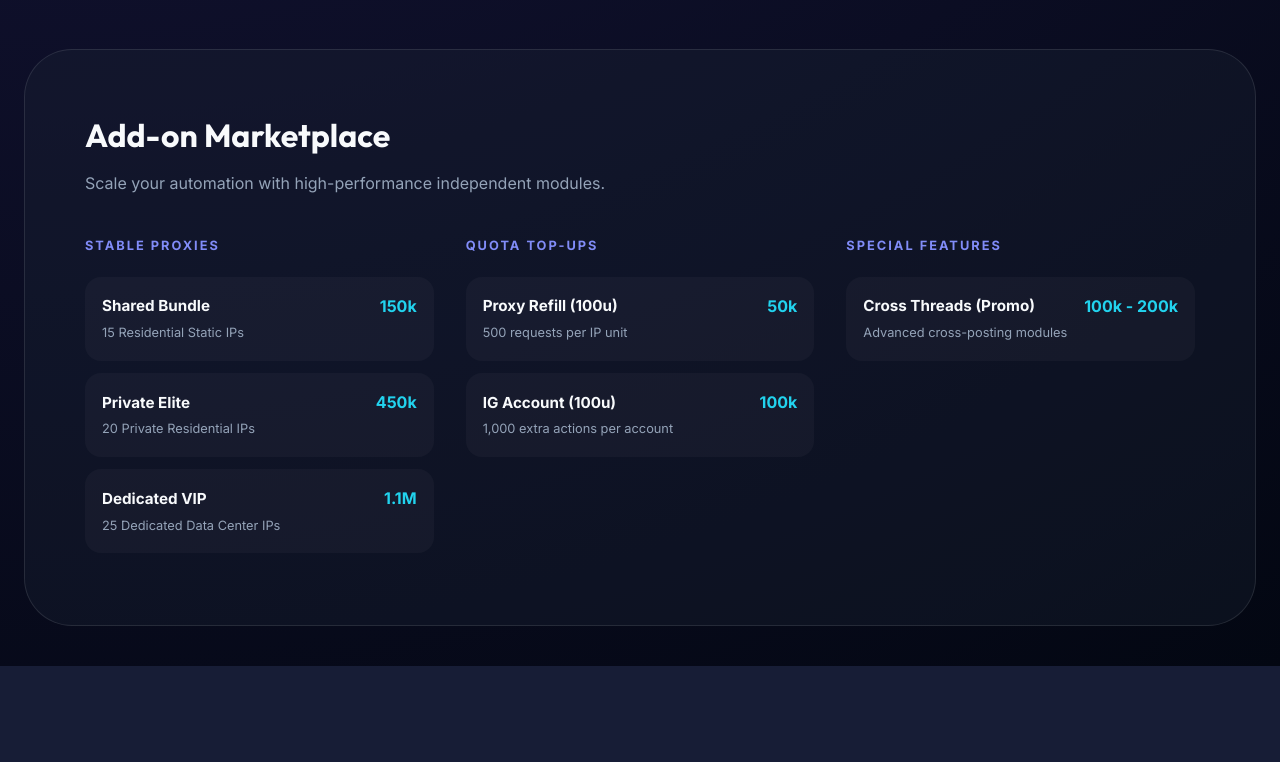
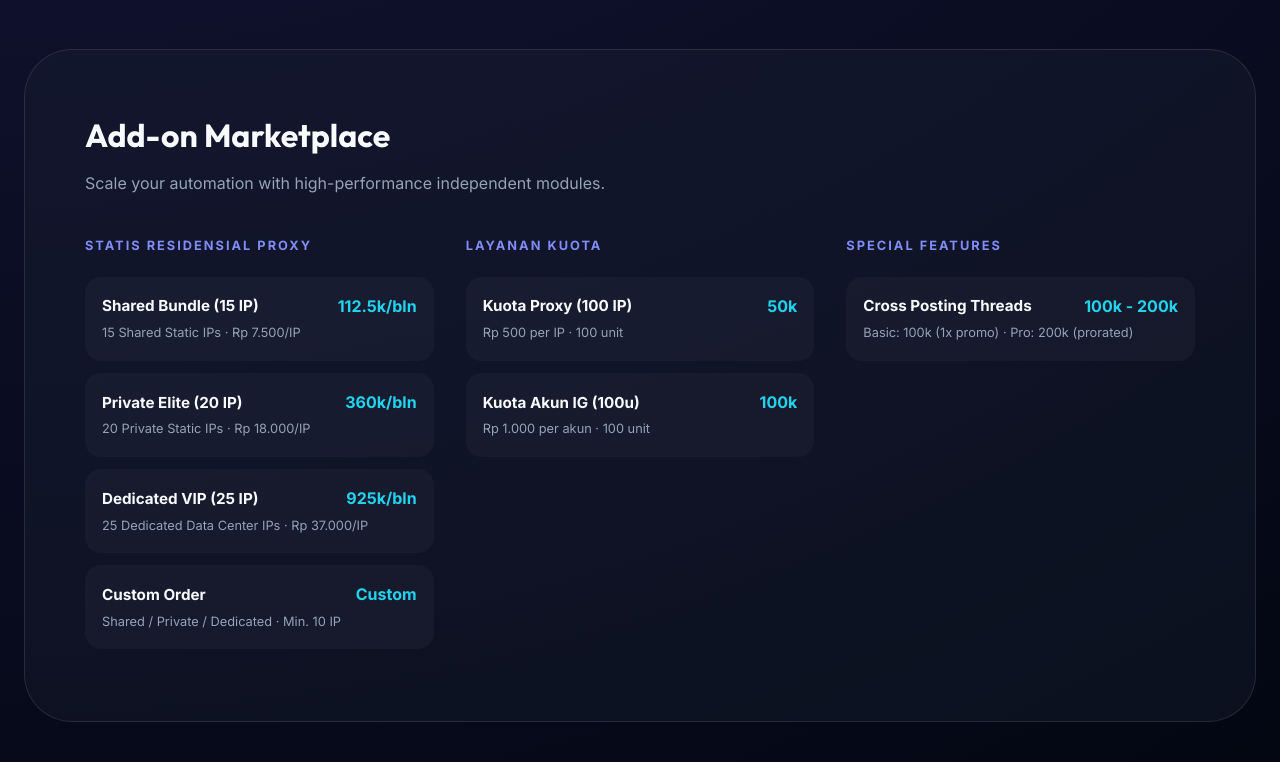
Before and after one commit to loehak5/tools, a PHP site: page /health/ in a window 1280 px wide. Shown: the part 1438-2200 px from the top of the page. Before the commit the page ends 2104 px from the top, so only its background shows below. Run offline with PHP 8.4, Linux system fonts and the light colour scheme; the visitor is signed in with stand-in values (Sample User, id 1); data that the repository does not hold is empty.

Commit message:
Update add-on pricing per user plan: per-IP rates, Basic 1x promo, custom order

```diff
--- a/central-server/views/landing.php
+++ b/central-server/views/landing.php
@@ -540,38 +540,43 @@
             </div>
             <div class="addons-grid">
                 <div class="addon-category">
-                    <h4>STABLE PROXIES</h4>
+                    <h4>STATIS RESIDENSIAL PROXY</h4>
                     <div class="addon-list">
                         <div class="addon-item" onclick="buyAddon('proxy', 'shared', 15)">
-                            <div class="addon-info"><span class="addon-label">Shared Bundle</span><span
-                                    class="addon-price">150k</span></div>
-                            <div class="addon-desc">15 Residential Static IPs</div>
+                            <div class="addon-info"><span class="addon-label">Shared Bundle (15 IP)</span><span
+                                    class="addon-price">112.5k/bln</span></div>
+                            <div class="addon-desc">15 Shared Static IPs · Rp 7.500/IP</div>
                         </div>
                         <div class="addon-item" onclick="buyAddon('proxy', 'private', 20)">
-                            <div class="addon-info"><span class="addon-label">Private Elite</span><span
-                                    class="addon-price">450k</span></div>
-                            <div class="addon-desc">20 Private Residential IPs</div>
+                            <div class="addon-info"><span class="addon-label">Private Elite (20 IP)</span><span
+                                    class="addon-price">360k/bln</span></div>
+                            <div class="addon-desc">20 Private Static IPs · Rp 18.000/IP</div>
                         </div>
                         <div class="addon-item" onclick="buyAddon('proxy', 'dedicated', 25)">
-                            <div class="addon-info"><span class="addon-label">Dedicated VIP</span><span
-                                    class="addon-price">1.1M</span></div>
-                            <div class="addon-desc">25 Dedicated Data Center IPs</div>
+                            <div class="addon-info"><span class="addon-label">Dedicated VIP (25 IP)</span><span
+                                    class="addon-price">925k/bln</span></div>
+                            <div class="addon-desc">25 Dedicated Data Center IPs · Rp 37.000/IP</div>
+                        </div>
+                        <div class="addon-item" onclick="showCustomOrderModal()">
+                            <div class="addon-info"><span class="addon-label">Custom Order</span><span
+                                    class="addon-price">Custom</span></div>
+                            <div class="addon-desc">Shared / Private / Dedicated · Min. 10 IP</div>
                         </div>
                     </div>
                 </div>
 
                 <div class="addon-category">
-                    <h4>QUOTA TOP-UPS</h4>
+                    <h4>LAYANAN KUOTA</h4>
                     <div class="addon-list">
                         <div class="addon-item" onclick="buyAddon('quota', 'proxy', 100)">
-                            <div class="addon-info"><span class="addon-label">Proxy Refill (100u)</span><span
+                            <div class="addon-info"><span class="addon-label">Kuota Proxy (100 IP)</span><span
                                     class="addon-price">50k</span></div>
-                            <div class="addon-desc">500 requests per IP unit</div>
+                            <div class="addon-desc">Rp 500 per IP · 100 unit</div>
                         </div>
                         <div class="addon-item" onclick="buyAddon('quota', 'account', 100)">
-                            <div class="addon-info"><span class="addon-label">IG Account (100u)</span><span
+                            <div class="addon-info"><span class="addon-label">Kuota Akun IG (100u)</span><span
                                     class="addon-price">100k</span></div>
-                            <div class="addon-desc">1,000 extra actions per account</div>
+                            <div class="addon-desc">Rp 1.000 per akun · 100 unit</div>
                         </div>
                     </div>
                 </div>
@@ -580,9 +585,9 @@
                     <h4>SPECIAL FEATURES</h4>
                     <div class="addon-list">
                         <div class="addon-item" onclick="buyAddon('cross_threads', null, 1)">
-                            <div class="addon-info"><span class="addon-label">Cross Threads (Promo)</span><span
+                            <div class="addon-info"><span class="addon-label">Cross Posting Threads</span><span
                                     class="addon-price">100k - 200k</span></div>
-                            <div class="addon-desc">Advanced cross-posting modules</div>
+                            <div class="addon-desc">Basic: 100k (1x promo) · Pro: 200k (prorated)</div>
                         </div>
                     </div>
                 </div>
@@ -766,6 +771,16 @@
             }
         }
 
+        function showCustomOrderModal() {
+            showModal('info', 'Custom Proxy Order',
+                'Pilih tipe proxy dan tentukan jumlah IP:\n\n' +
+                '• Shared: Rp 7.500/IP\n' +
+                '• Private: Rp 18.000/IP\n' +
+                '• Dedicated: Rp 37.000/IP\n\n' +
+                'Minimal pemesanan: 10 IP\n' +
+                'Hubungi admin untuk custom order.');
+        }
+
         function showModal(type, title, message) {
             const modal = document.getElementById('restrictionModal');
             const icon = document.getElementById('modalIcon');
@@ -776,6 +791,10 @@
                 icon.innerHTML = '🛡️';
                 icon.style.background = 'linear-gradient(135deg, rgba(239,68,68,0.2), rgba(239,68,68,0.1))';
                 icon.style.border = '1px solid rgba(239,68,68,0.3)';
+            } else if (type === 'info') {
+                icon.innerHTML = 'ℹ️';
+                icon.style.background = 'linear-gradient(135deg, rgba(99,102,241,0.2), rgba(99,102,241,0.1))';
+                icon.style.border = '1px solid rgba(99,102,241,0.3)';
             } else {
                 icon.innerHTML = '⚠️';
                 icon.style.background = 'linear-gradient(135deg, rgba(245,158,11,0.2), rgba(245,158,11,0.1))';
```
Also changed, not shown: central-server/api/billing.php (+54 -17 lines).
